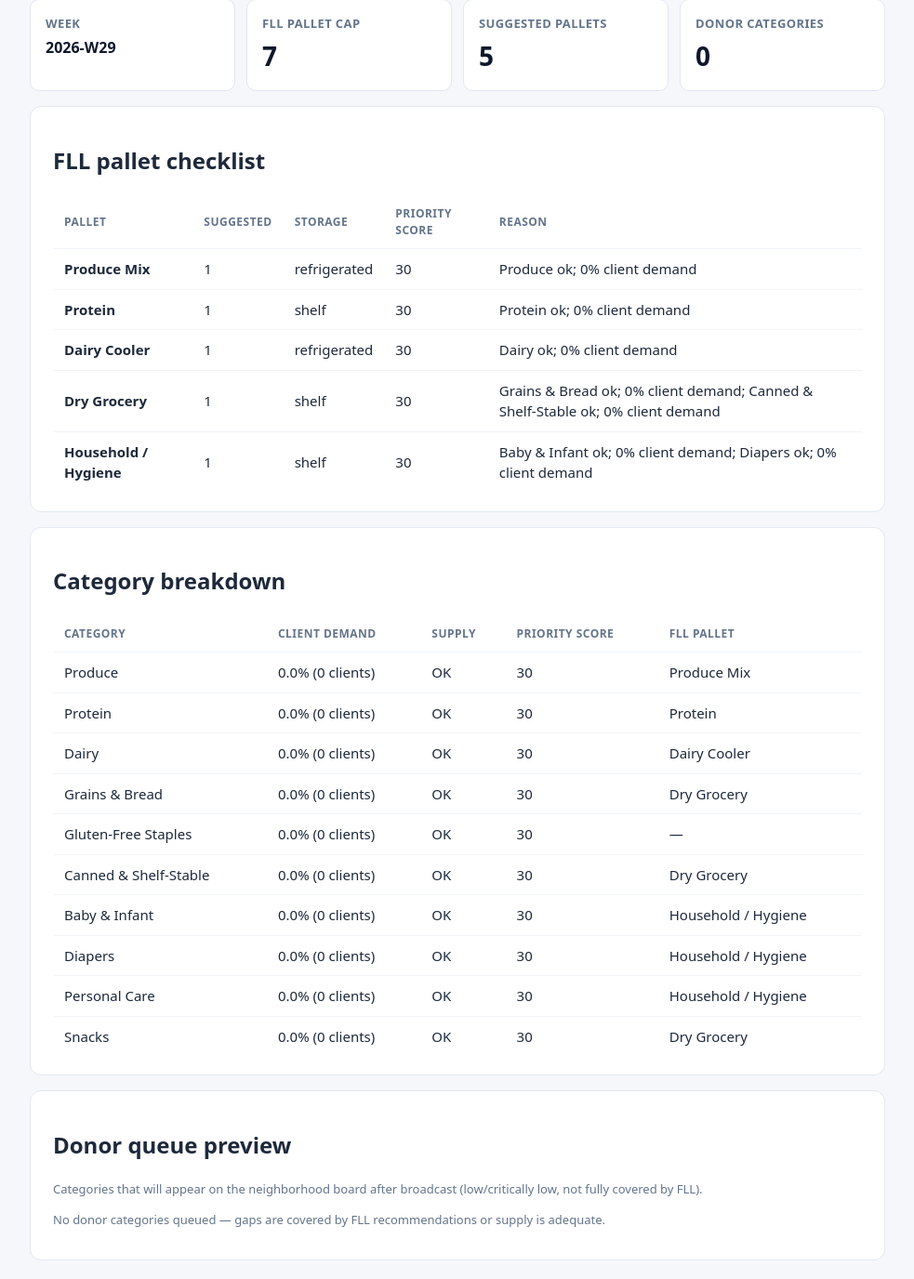
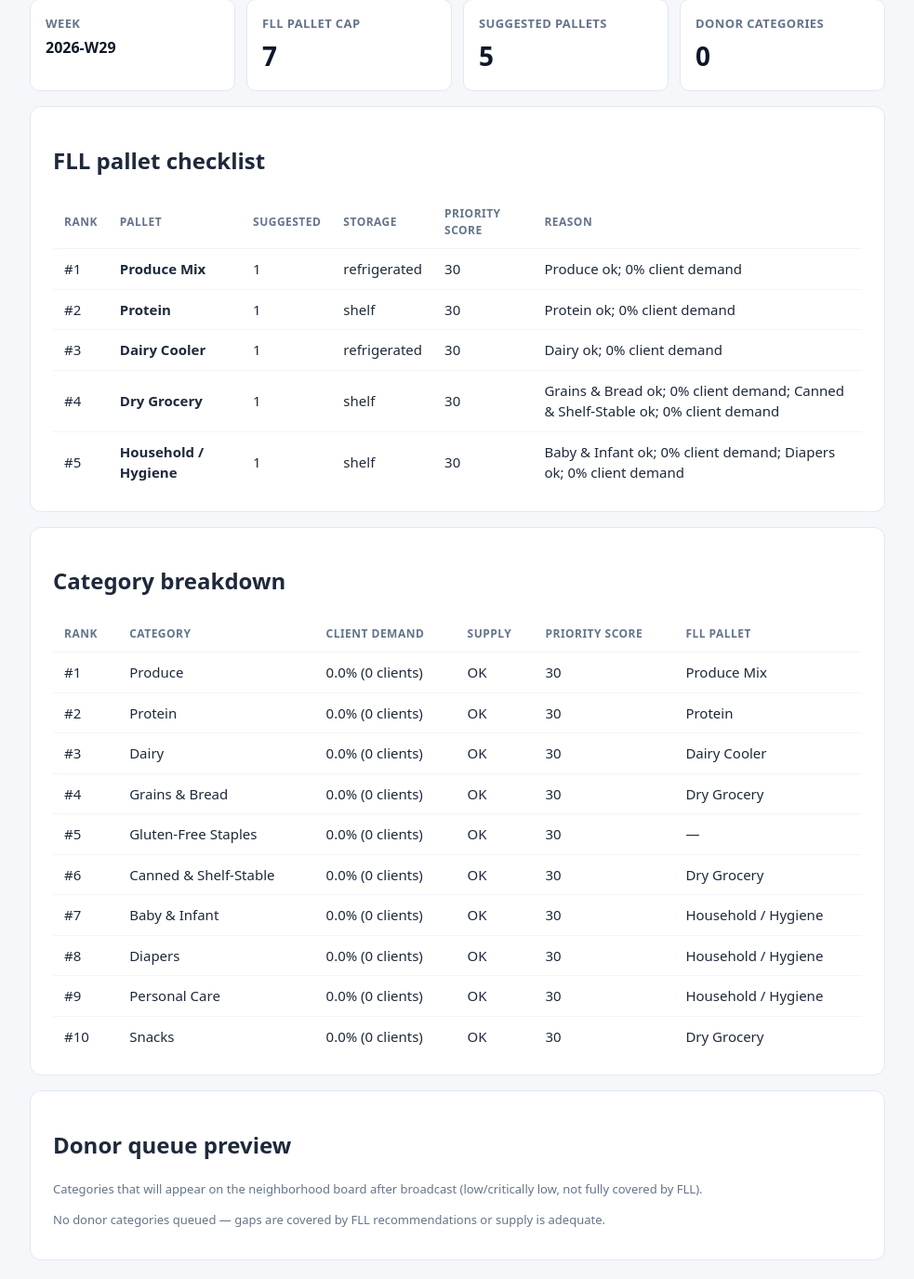
Before and after one commit to SadlyIconic/food-bank-order, a Flask app: page /admin/order in a window 1280 px wide. Shown: the part 297-1673 px from the top of the page at 93% size, without its empty margins (148-1131 px from the left). Run offline with Flask 3, Linux system fonts and the light colour scheme; the visitor is signed in with stand-in values (Sample User, id 1); data comes from the database, SQL or seed files in the repository; data that the repository does not hold is empty.

Commit message:
Sort Monday order tables by priority rank
Show #1–#N rank column while keeping the raw priority score visible.

Co-authored-by: SadlyIconic <SadlyIconic@users.noreply.github.com>

```diff
--- a/food_bank/store.py
+++ b/food_bank/store.py
@@ -1786,6 +1786,13 @@ def compute_order_plan(
             }
         )
 
+    categories_out.sort(
+        key=lambda row: (row["priority_score"], row["demand_pct"]),
+        reverse=True,
+    )
+    for index, row in enumerate(categories_out, start=1):
+        row["priority_rank"] = index
+
     pallet_scores: list[dict] = []
     for pallet_id, pallet in pallets.items():
         mapped = pallet.get("planning_categories", [])
@@ -1836,6 +1843,9 @@ def compute_order_plan(
             }
         )
         total_pallets += suggested
+
+    for index, rec in enumerate(fll_recommendations, start=1):
+        rec["priority_rank"] = index
 
     category_to_pallet: dict[str, str] = {}
     for rec in fll_recommendations:
--- a/food_bank/templates/admin_order.html
+++ b/food_bank/templates/admin_order.html
@@ -68,6 +68,7 @@
   <table class="data-table">
     <thead>
       <tr>
+        <th>Rank</th>
         <th>Pallet</th>
         <th>Suggested</th>
         <th>Storage</th>
@@ -78,6 +79,7 @@
     <tbody>
       {% for rec in plan.fll_recommendations %}
       <tr>
+        <td>#{{ rec.priority_rank }}</td>
         <td><strong>{{ rec.display_name }}</strong></td>
         <td>{{ rec.suggested_pallets }}</td>
         <td>{{ rec.storage }}</td>
@@ -98,6 +100,7 @@
     <table class="data-table">
       <thead>
         <tr>
+          <th>Rank</th>
           <th>Category</th>
           <th>Client demand</th>
           <th>Supply</th>
@@ -108,10 +111,11 @@
       <tbody>
         {% for row in plan.categories %}
         <tr{% if row.skipped %} class="row-muted"{% endif %}>
+          <td>#{{ row.priority_rank }}</td>
           <td>{{ row.display_name }}</td>
           <td>{{ row.demand_pct }}% ({{ row.client_count }} clients)</td>
           <td>{{ row.supply_label }}</td>
-          <td>{{ row.priority_score }}
+          <td>{{ row.priority_score }}</td>
           <td>{{ row.fll_pallet_name or '—' }}</td>
         </tr>
         {% endfor %}
```
